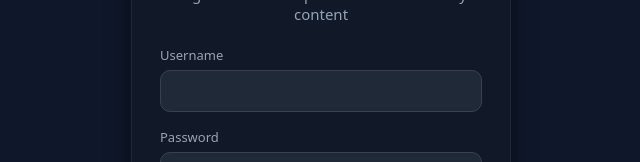
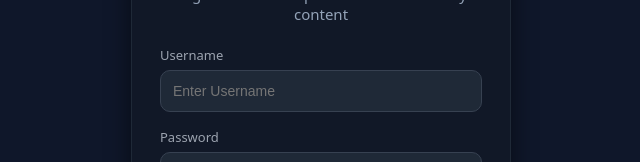
Before and after one commit to SwagataChatterjee68/PicToPost-Frontend, a React (Vite) app: page / in a window 1280 px wide. Shown: the part 277-439 px from the top of the page, without its empty margins (319-959 px from the left). Built offline with nearby package versions, Linux system fonts and the light colour scheme.

Commit message:
added some fix

```diff
--- a/src/components/login/Login.jsx
+++ b/src/components/login/Login.jsx
@@ -46,7 +46,7 @@ export default function Login() {
             <input
               type="text" // ✅ FIXED
               value={username}
-              plceholder="Enter Username"
+              placeholder="Enter Username"
               onChange={(e) => setUsername(e.target.value)}
               required
             />
```
